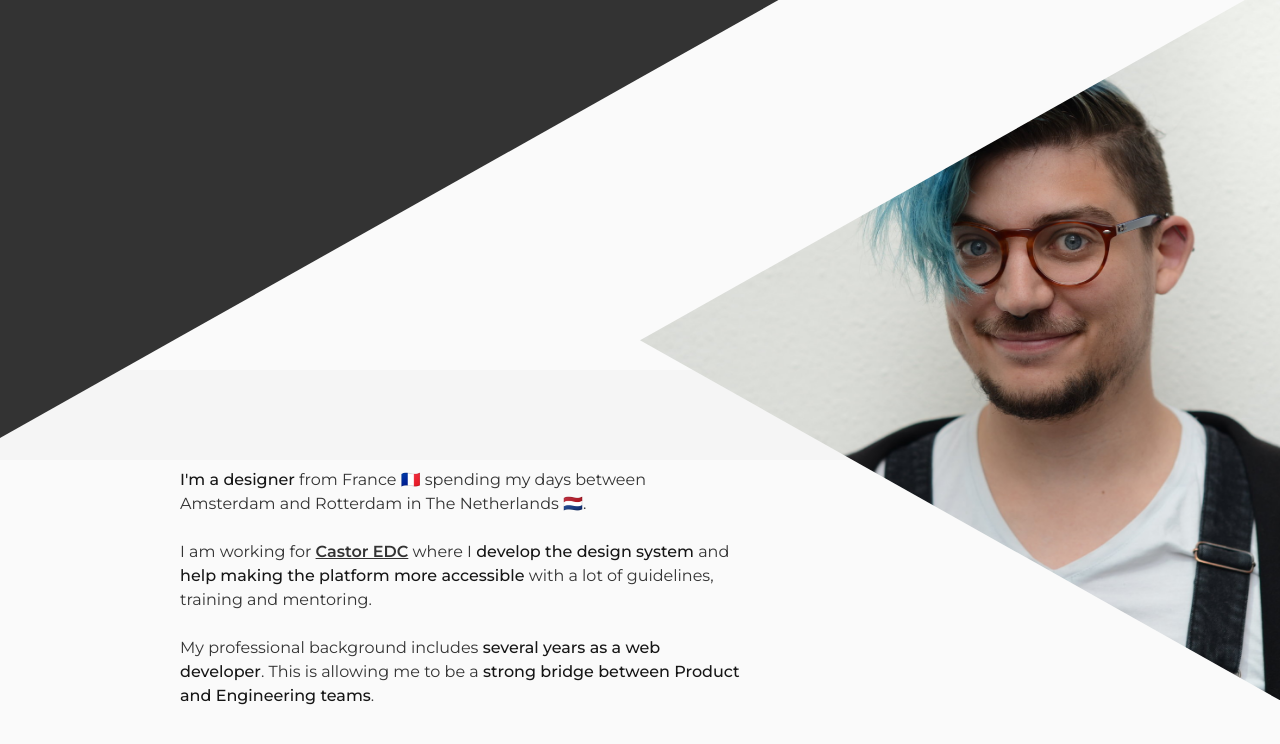
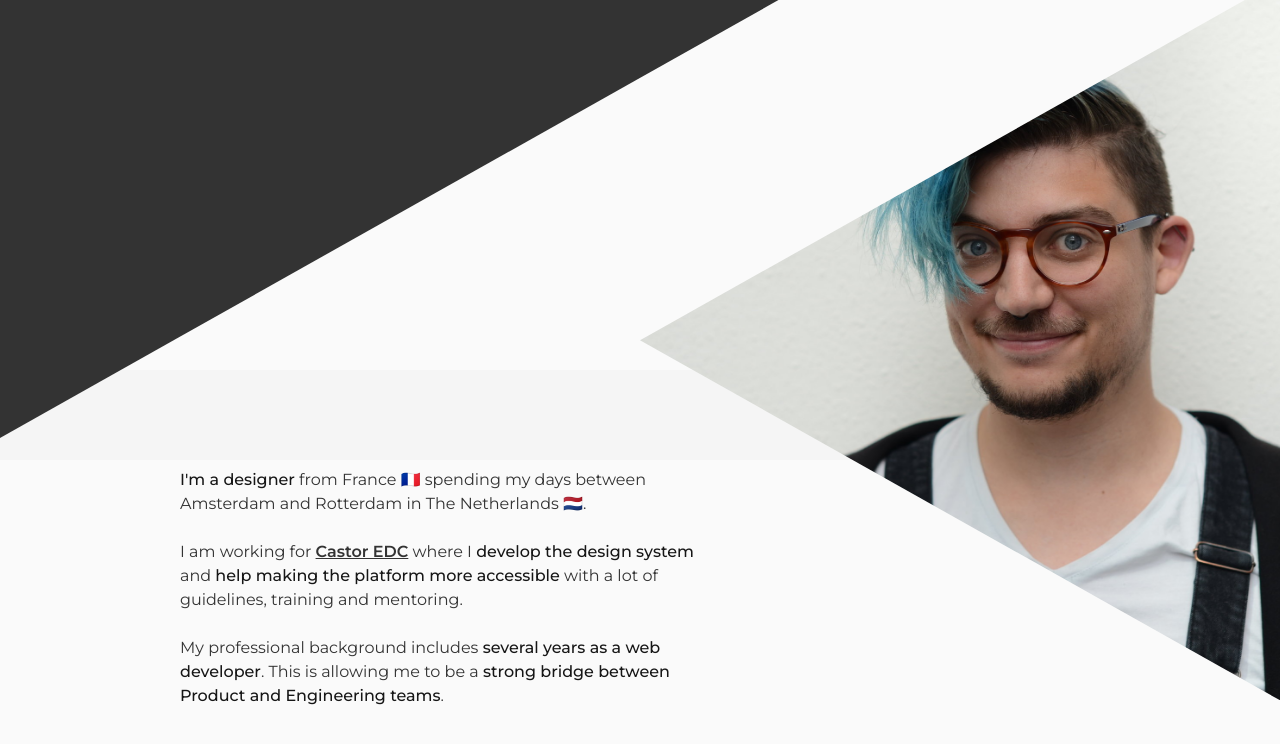
Before and after one commit to RaccoonStudio/portfolio, a Gatsby site: page / in a window 1280 px wide. Shown: the part 430-1174 px from the top of the page. Built offline with nearby package versions, Linux system fonts and the light colour scheme; Gatsby itself is replaced by a stand-in of ours.

Commit message:
Implements RWD for the introduction block

```diff
--- a/src/styles/_container.scss
+++ b/src/styles/_container.scss
@@ -17,5 +17,9 @@
 
 .container-6cols {
   @extend .container;
-  padding: 0 $grid-desktop-unit;
+
+  @media (min-width: $media-desktop) {
+    padding-left: $grid-desktop-unit;
+    padding-right: $grid-desktop-unit;
+  }
 }
--- a/src/styles/_variables.scss
+++ b/src/styles/_variables.scss
@@ -47,6 +47,8 @@ $media-tablet: 640px;
 $outline-default: 0.2rem dashed $color-raccoon;
 $outline-inverted: 0.2rem dashed $color-white;
 
+$paragraph-max-width: 560px;
+
 $size-unit: 0.1rem;
 $size-double: 0.2rem;
 $size-demi: 0.4rem;
--- a/src/styles/components/specialties.module.scss
+++ b/src/styles/components/specialties.module.scss
@@ -15,18 +15,29 @@
   }
 
   &__container {
-    display: flex;
-    flex-wrap: wrap;
+    display: block;
+    width: 100%;
+
+    @media (min-width: $media-laptop) {
+      display: flex;
+      flex-wrap: wrap;
+    }
 
     @media (min-width: $media-desktop) {
       display: block;
     }
 
     & > p {
-      margin: 0;
+      margin: 0 auto;
       margin-bottom: $size-large;
+      max-width: $paragraph-max-width;
       padding: 0 $grid-desktop-gutter / 2;
-      width: 50%;
+
+      @media (min-width: $media-laptop) {
+        margin-left: 0;
+        margin-right: 0;
+        width: 50%;
+      }
 
       @media (min-width: $media-desktop) {
         margin-bottom: 1.5em;
```
